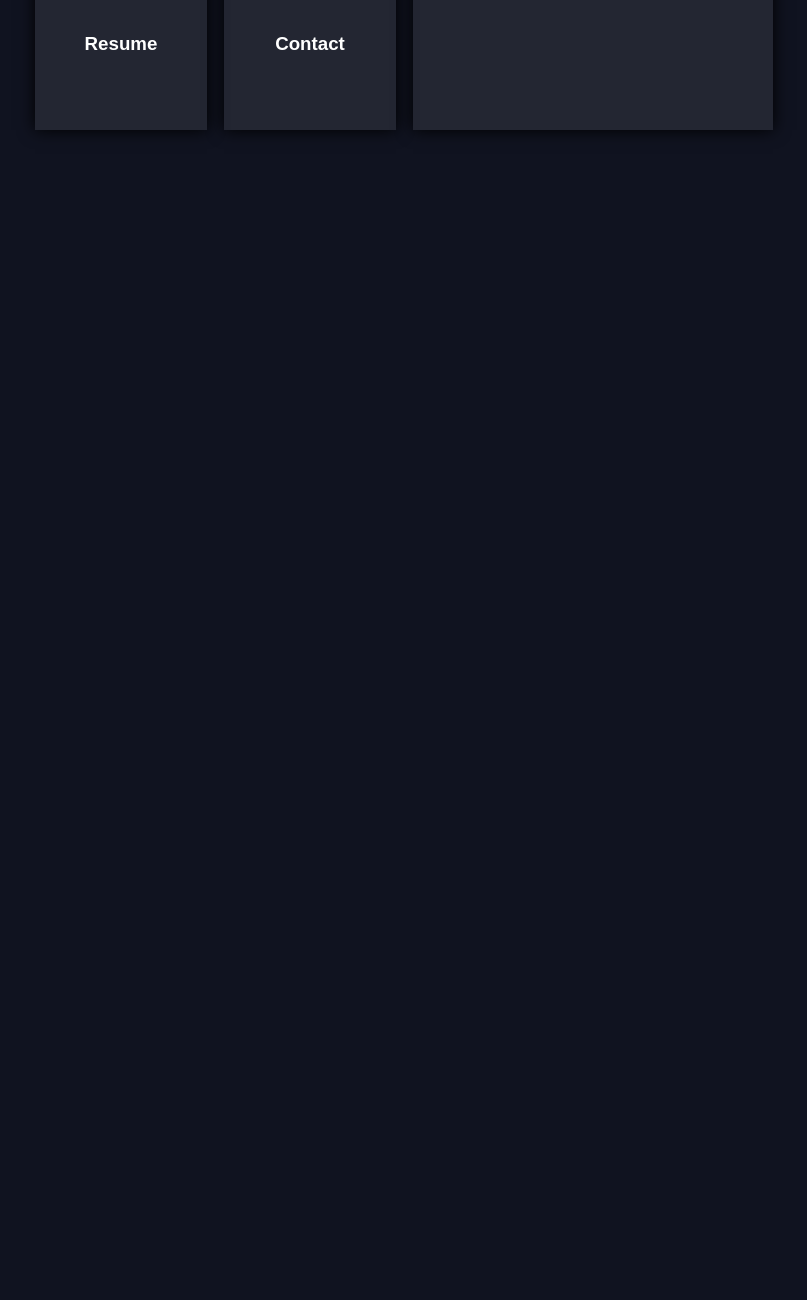
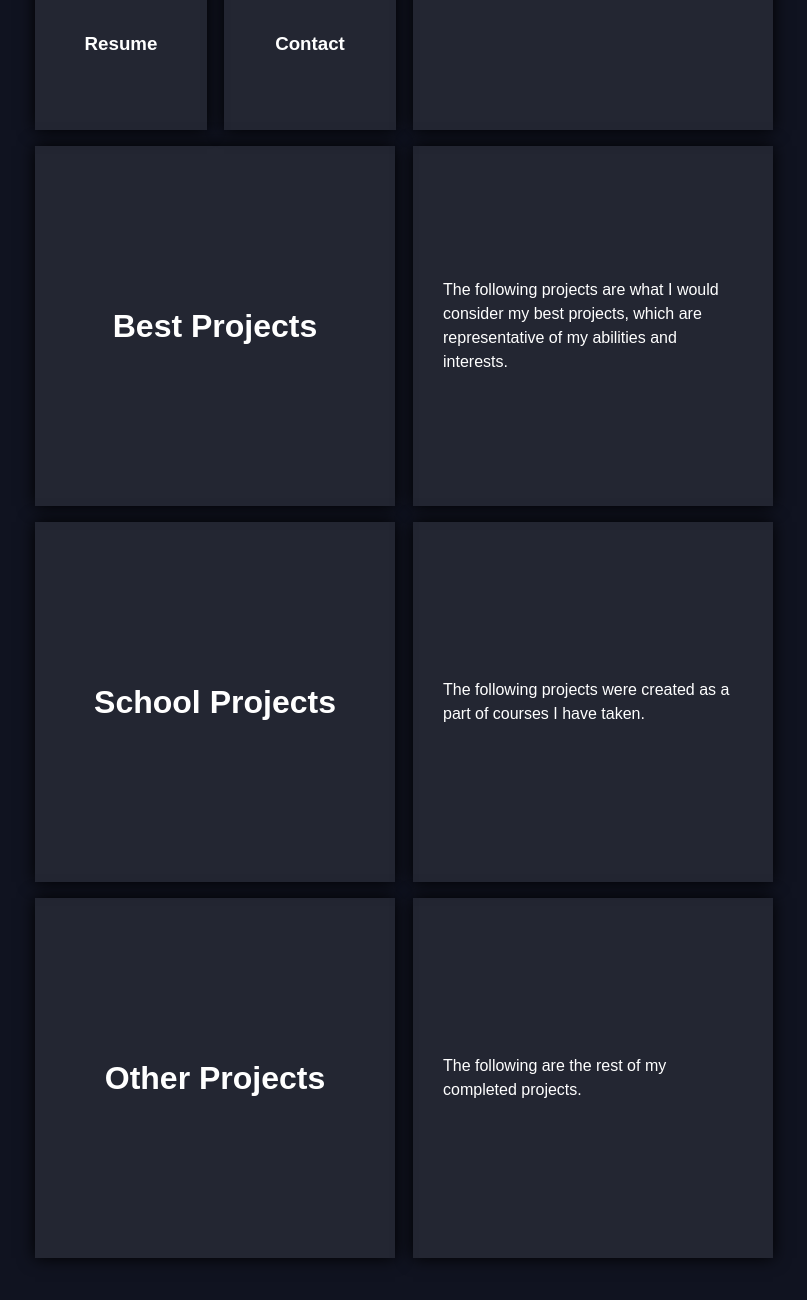
Before and after one commit to jeremynoesen/Website, a plain HTML site: page projects/index.html in a window 1280 px wide. Shown: the part 330-1630 px from the top of the page, without its empty margins (235-1042 px from the left). Before the commit the page ends 800 px from the top, so only its background shows below. Drawn offline with Linux system fonts and the light colour scheme.

Commit message:
project page divider squares

```diff
--- a/projects/index.css
+++ b/projects/index.css
@@ -4,7 +4,13 @@
     width: 740px;
     grid-template-areas:
           'back about projects projects'
-          'resume contact projects projects';
+          'resume contact projects projects'
+          'best best bestinfo bestinfo'
+          'best best bestinfo bestinfo'
+          'school school schoolinfo schoolinfo'
+          'school school schoolinfo schoolinfo'
+          'other other otherinfo otherinfo'
+          'other other otherinfo otherinfo';
     grid-gap: 16px;
 }
 
@@ -28,6 +34,33 @@
     grid-area: projects;
 }
 
+.best {
+    grid-area: best;
+}
+
+.bestinfo {
+    grid-area: bestinfo;
+    text-align: left;
+}
+
+.school {
+    grid-area: school;
+}
+
+.schoolinfo {
+    grid-area: schoolinfo;
+    text-align: left;
+}
+
+.other {
+    grid-area: other;
+}
+
+.otherinfo {
+    grid-area: otherinfo;
+    text-align: left;
+}
+
 .logo {
     filter: brightness(0%) invert();
 }
--- a/projects/index.html
+++ b/projects/index.html
@@ -24,6 +24,24 @@
     <div class="projects large-grid-item">
         <h1>Projects</h1>
     </div>
+    <div class="best large-grid-item">
+        <h1>Best Projects</h1>
+    </div>
+    <div class="bestinfo large-grid-item">
+        <p>The following projects are what I would consider my best projects, which are representative of my abilities and interests.</p>
+    </div>
+    <div class="school large-grid-item">
+        <h1>School Projects</h1>
+    </div>
+    <div class="schoolinfo large-grid-item">
+        <p>The following projects were created as a part of courses I have taken.</p>
+    </div>
+    <div class="other large-grid-item">
+        <h1>Other Projects</h1>
+    </div>
+    <div class="otherinfo large-grid-item">
+        <p>The following are the rest of my completed projects.</p>
+    </div>
 </div>
 </body>
 </html>
```
